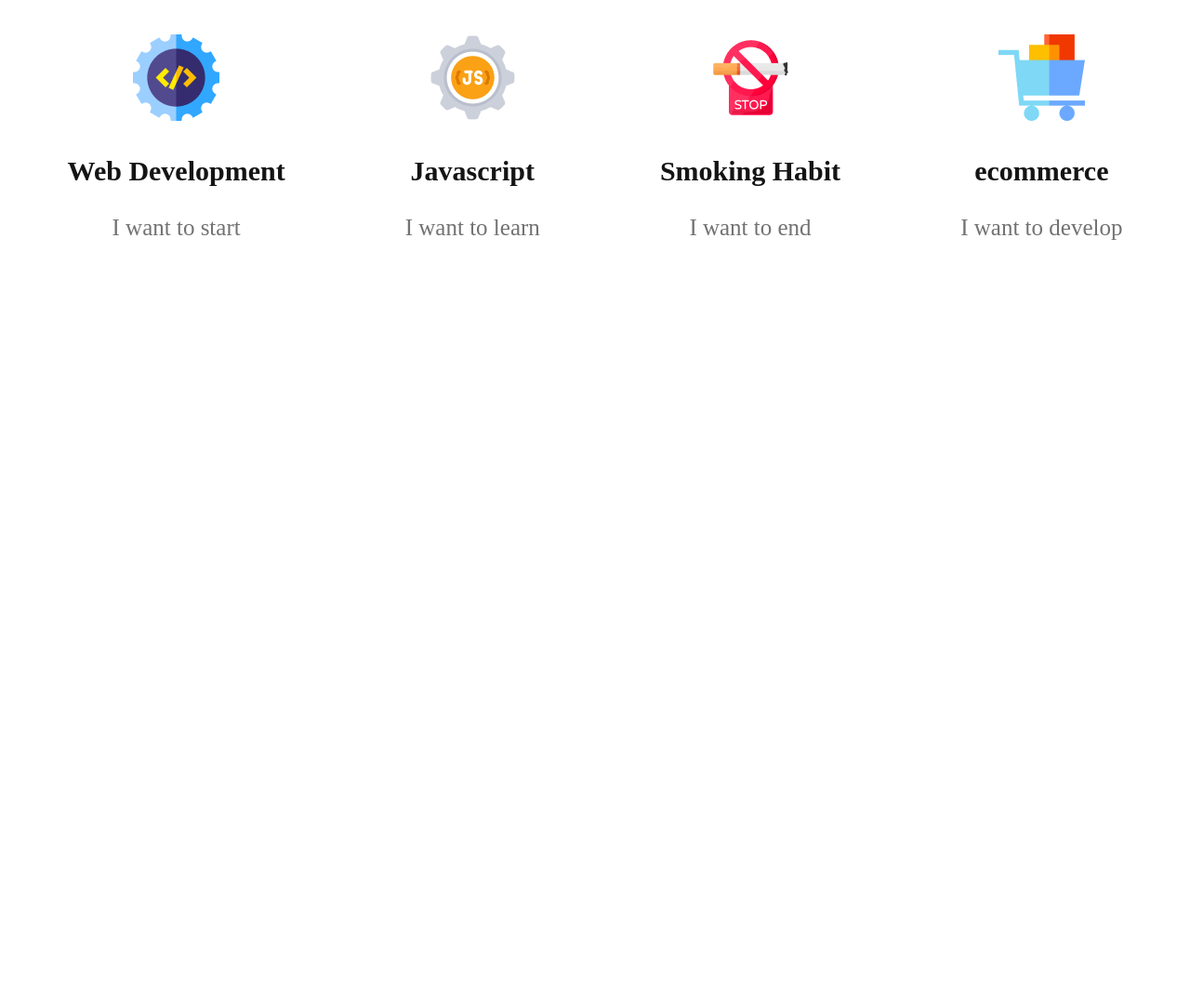
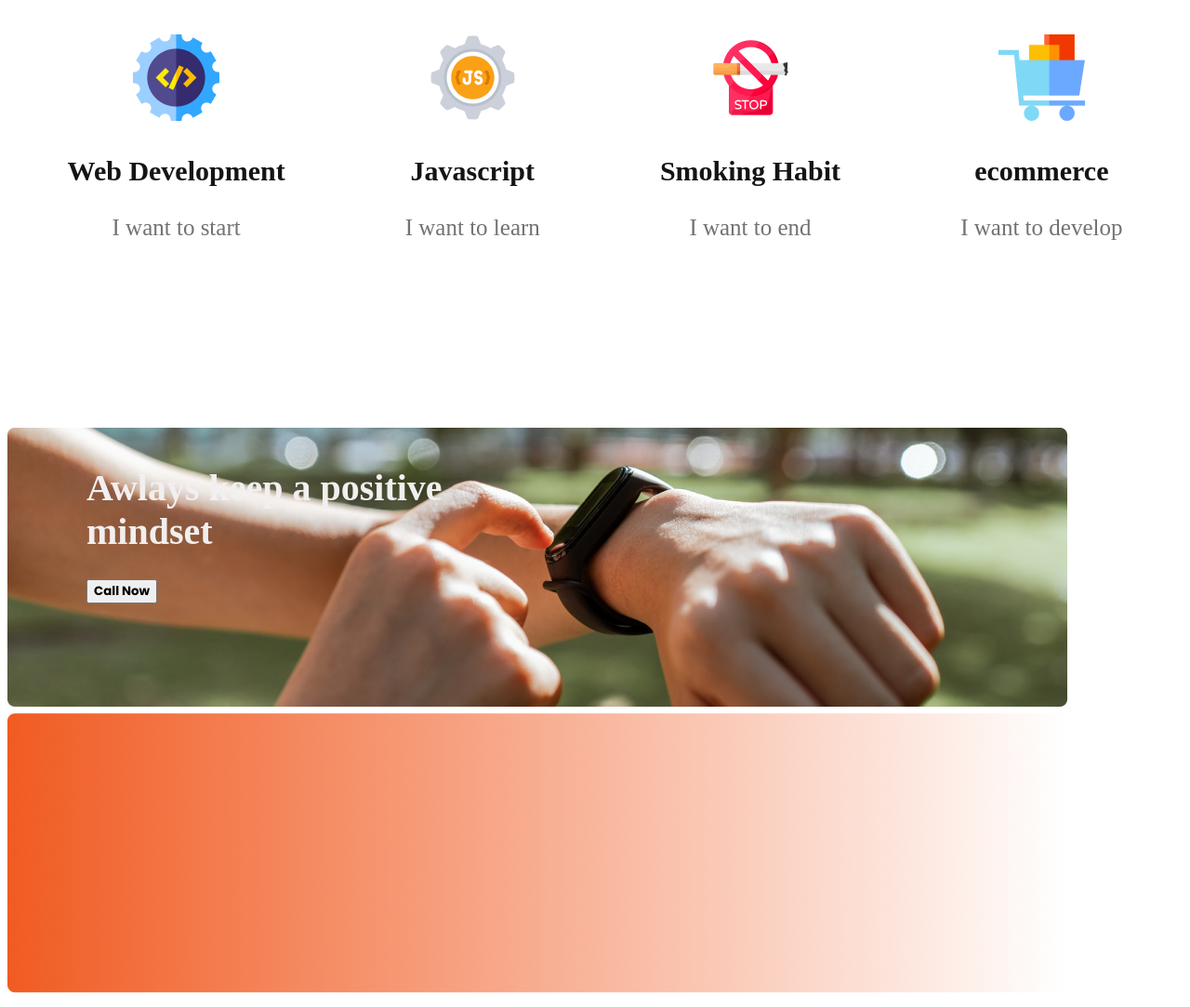
Before and after one commit to jameskobra/new-year-new-me-projects, a plain HTML site: page index.html in a window 1280 px wide. Shown: the part 1921-3004 px from the top of the page at 93% size. Before the commit the page ends 2213 px from the top, so only its background shows below. Drawn offline with Linux system fonts and the light colour scheme.

Commit message:
setting picture

```diff
--- a/index.html
+++ b/index.html
@@ -8,7 +8,11 @@
     <link rel="preconnect" href="https://fonts.googleapis.com">
 <link rel="preconnect" href="https://fonts.gstatic.com" crossorigin>
 <link href="https://fonts.googleapis.com/css2?family=Open+Sans:wght@600;700&family=Poppins:ital,wght@0,700;1,700&display=swap" rel="stylesheet">
+<style>
+
+</style>
 </head>
+
 <body>
          <header>
             <section class="part-1" >
@@ -96,12 +100,15 @@
 
         </header>
                      <main>
-                                <div>
-
+                                <div class="mindset-part">
+                                        <h1 class="mindset">Awlays keep a positive mindset</h1>
+                                        <button class="Now">Call Now</button>
                                 </div>
 
-                                <div>
-
+                                <div class="bg-banner">
+                                    <img src="images/watch.png" alt="">
+                                    <br>
+                                    <img src="images/gradient2.png" alt="">
                                 </div>
                     </main>
     <footer>
--- a/style.css
+++ b/style.css
@@ -142,3 +142,33 @@ line-height: normal;
 
 /* always keep your positive mindset
  */
+
+
+.mindset-part{
+    position:relative;
+    top: 190px;
+    left: 85px;
+}
+.mindset{
+    width: 459px;
+    color: #f1efef;
+font-family: "Work Sans";
+font-size: 40px;
+font-style: normal;
+font-weight: 700;
+line-height: normal;
+}
+.now{
+    width: 320px;
+    height: 128px;
+    flex-shrink: 0;
+    border-radius: 5px;
+background: #ec9797;
+color: #F15B22;
+text-align: center;
+font-family: "Work Sans";
+font-size: 20px;
+font-style: normal;
+font-weight: 600;
+line-height: normal;
+}
```
